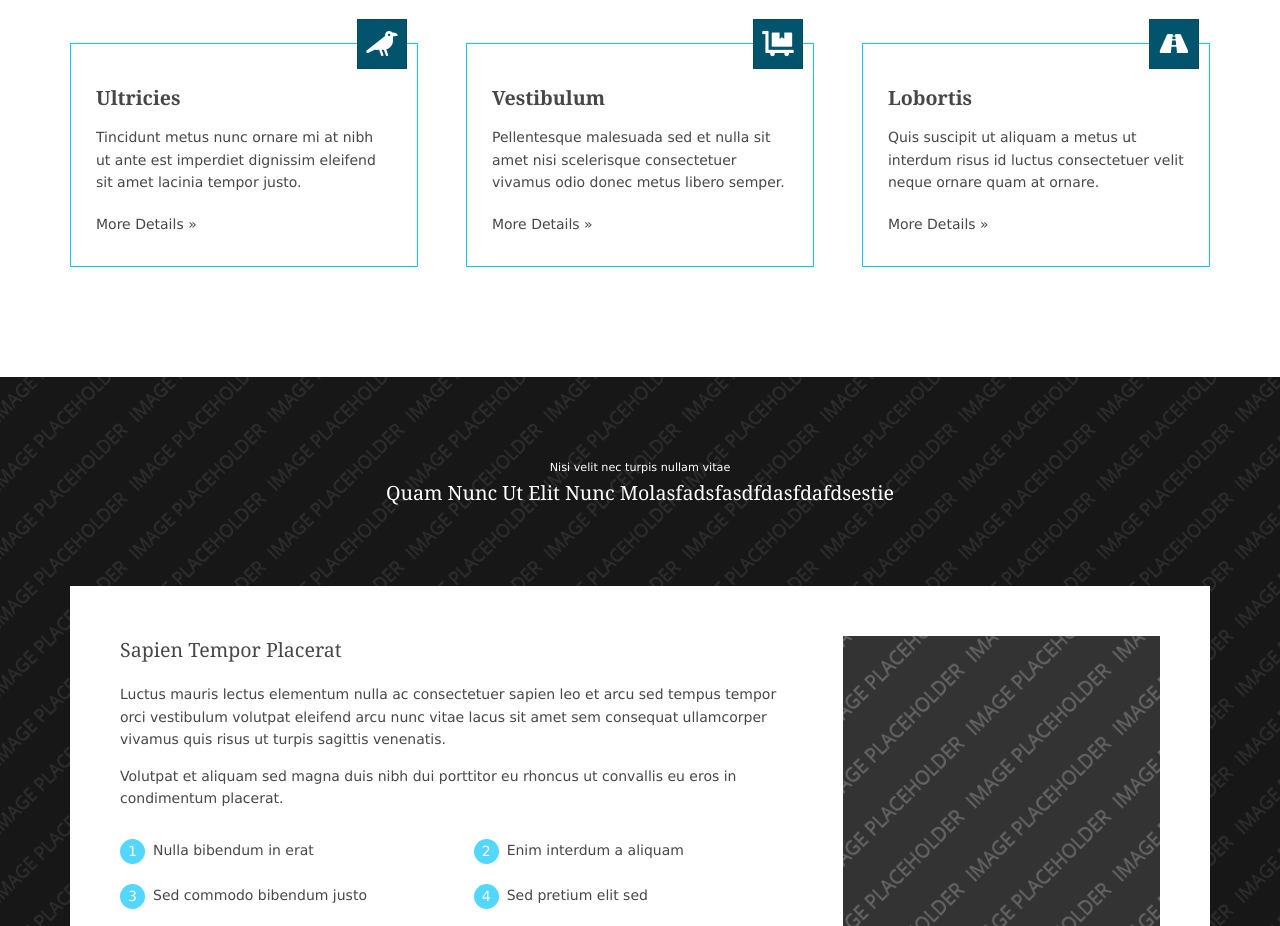
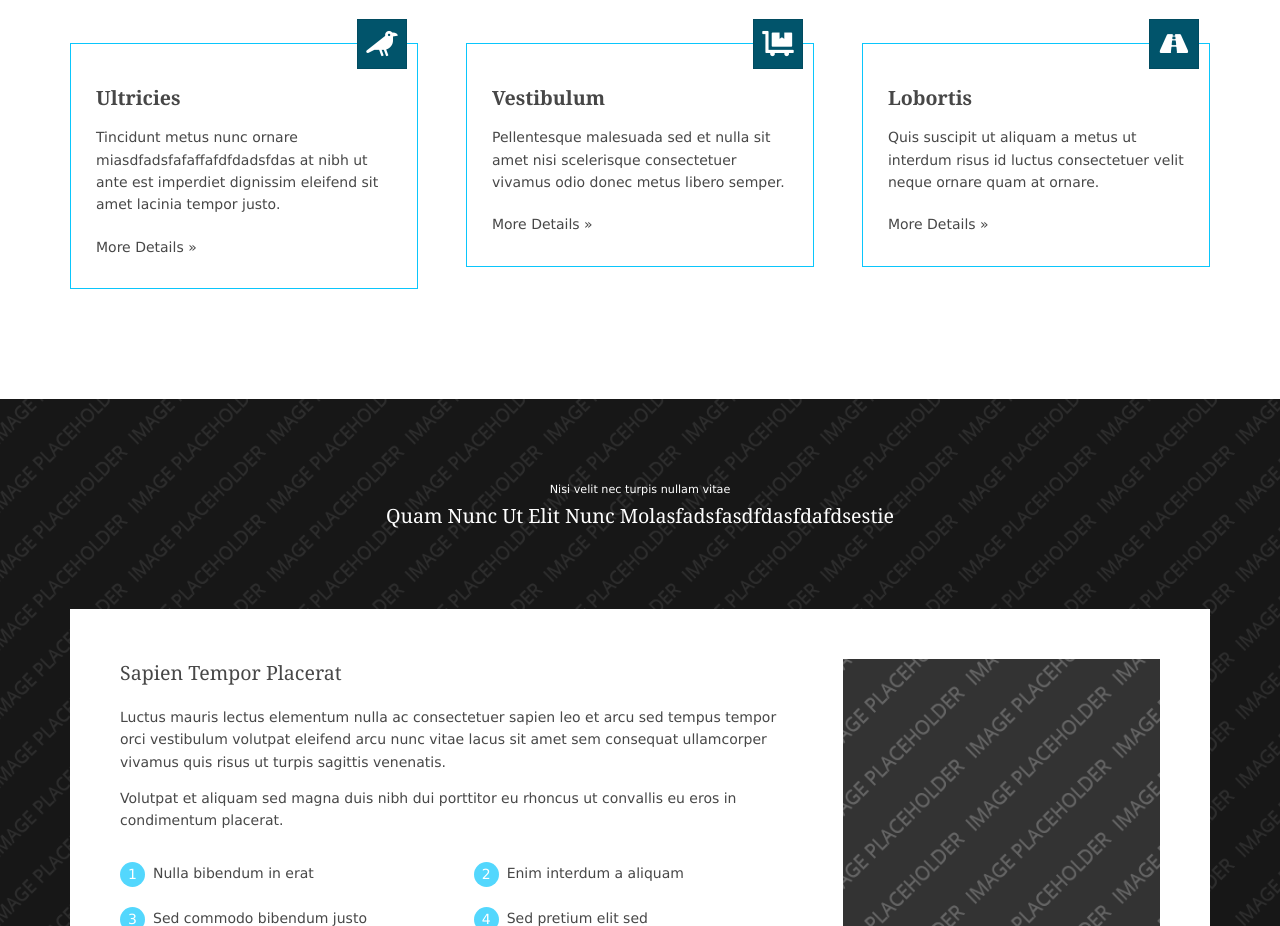
Before and after one commit to Chaminda90/IIT-CC-CW-Coinbase, a plain HTML site: page index.html in a window 1280 px wide. Shown: the part 1520-2446 px from the top of the page. Drawn offline with Linux system fonts and the light colour scheme.

Commit message:
commit_2

```diff
--- a/index.html
+++ b/index.html
@@ -144,7 +144,7 @@
         <li class="one_third">
           <article><a href="#"><i class="fas fa-crow"></i></a>
             <h6 class="heading">Ultricies</h6>
-            <p>Tincidunt metus nunc ornare mi at nibh ut ante est imperdiet dignissim eleifend sit amet lacinia tempor justo.</p>
+            <p>Tincidunt metus nunc ornare miasdfadsfafaffafdfdadsfdas at nibh ut ante est imperdiet dignissim eleifend sit amet lacinia tempor justo.</p>
             <footer><a href="#">More Details &raquo;</a></footer>
           </article>
         </li>
```
